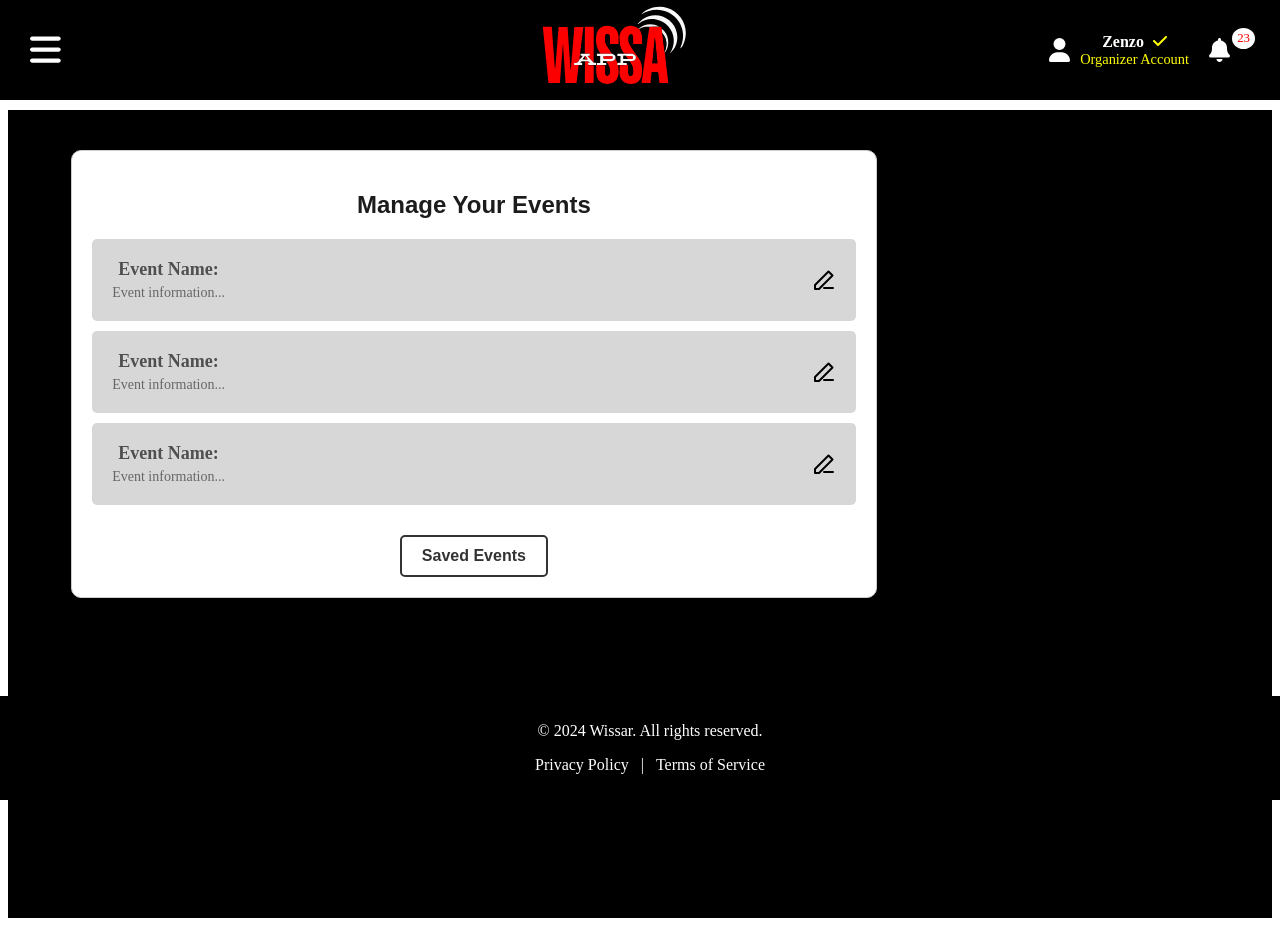
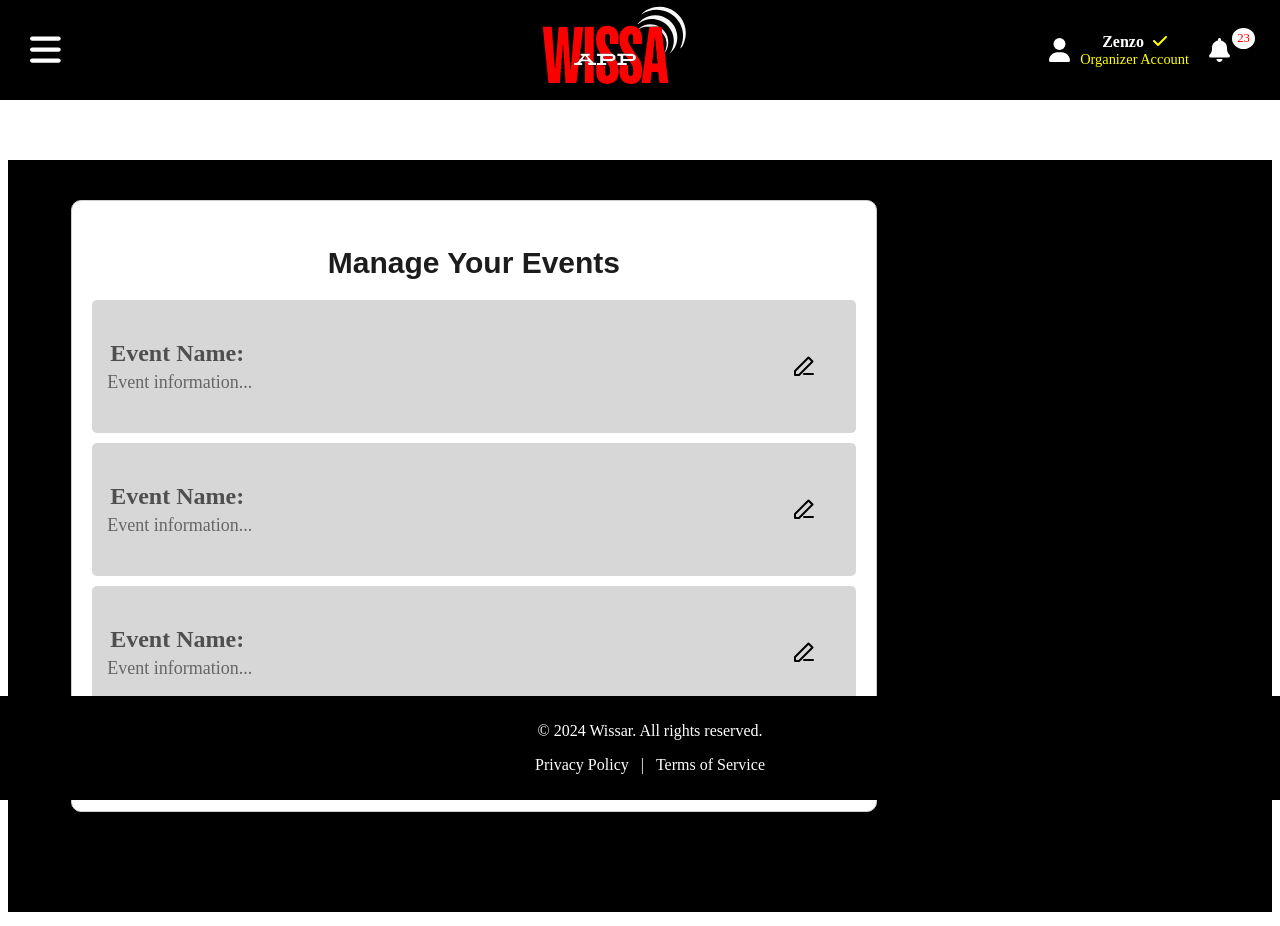
Before and after one commit to FowardPro/wissar_app, a React (Create React App) app: page /manageEvent in a window 1280 px wide. Built offline with nearby package versions, Linux system fonts and the light colour scheme.

Commit message:
Manage Event css changes

```diff
--- a/src/components/ManageEvent.css
+++ b/src/components/ManageEvent.css
@@ -2,8 +2,8 @@
 .manage-event-body{
   background-color: black;
   width: 100%;
-  padding-bottom: 320px;
-  margin-top: -60px;
+  padding-bottom: 100px;
+  margin-top: -10px;
 
 
 }
@@ -18,11 +18,14 @@
   margin-left: 5%;
   width: calc(60% + 5px);
   margin-top: 40px;
+  height: auto;
+  min-height: 500px;
+
 }
 
 h2 {
   margin-bottom: 20px;
-  font-size: 24px;
+  font-size: 30px;
   font-weight: bold;
 }
 
@@ -30,7 +33,7 @@ h2 {
   display: flex;
   justify-content: space-between;
   align-items: center;
-  padding: 20px;
+  padding: 40px;
   margin-bottom: 10px;
   background-color: #83828252;
   border-radius: 5px;
@@ -38,7 +41,8 @@ h2 {
 
 .event-details h3 {
   margin: 0px;
-  font-size: 18px;
+  margin-left: -30px;
+  font-size: 24px;
   font-weight: bold;
   color: #504f4f;
 
@@ -48,7 +52,9 @@ h2 {
 
 .event-details p {
   margin: 5px 0 0;
-  font-size: 14px;
+  margin-left: -25px;
+  font-size: 18px;
+
   color: #666;
 }
 
--- a/src/components/ManageEvent.js
+++ b/src/components/ManageEvent.js
@@ -5,6 +5,7 @@ const ManageEvent = () => {
     return (
 
         <div className="manage-event-body">
+
         <div className="manage-events-container">
             <h2>Manage Your Events</h2>
             <div className="event-card">
```
